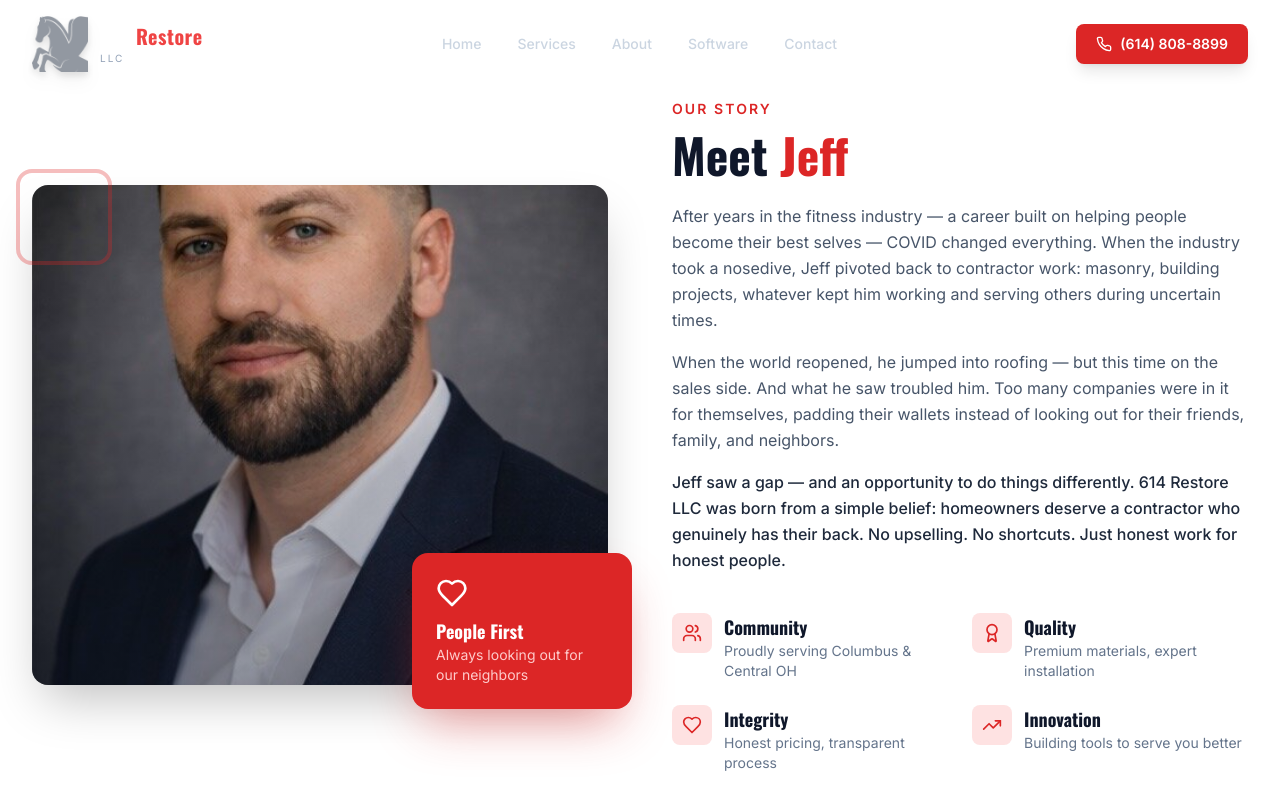
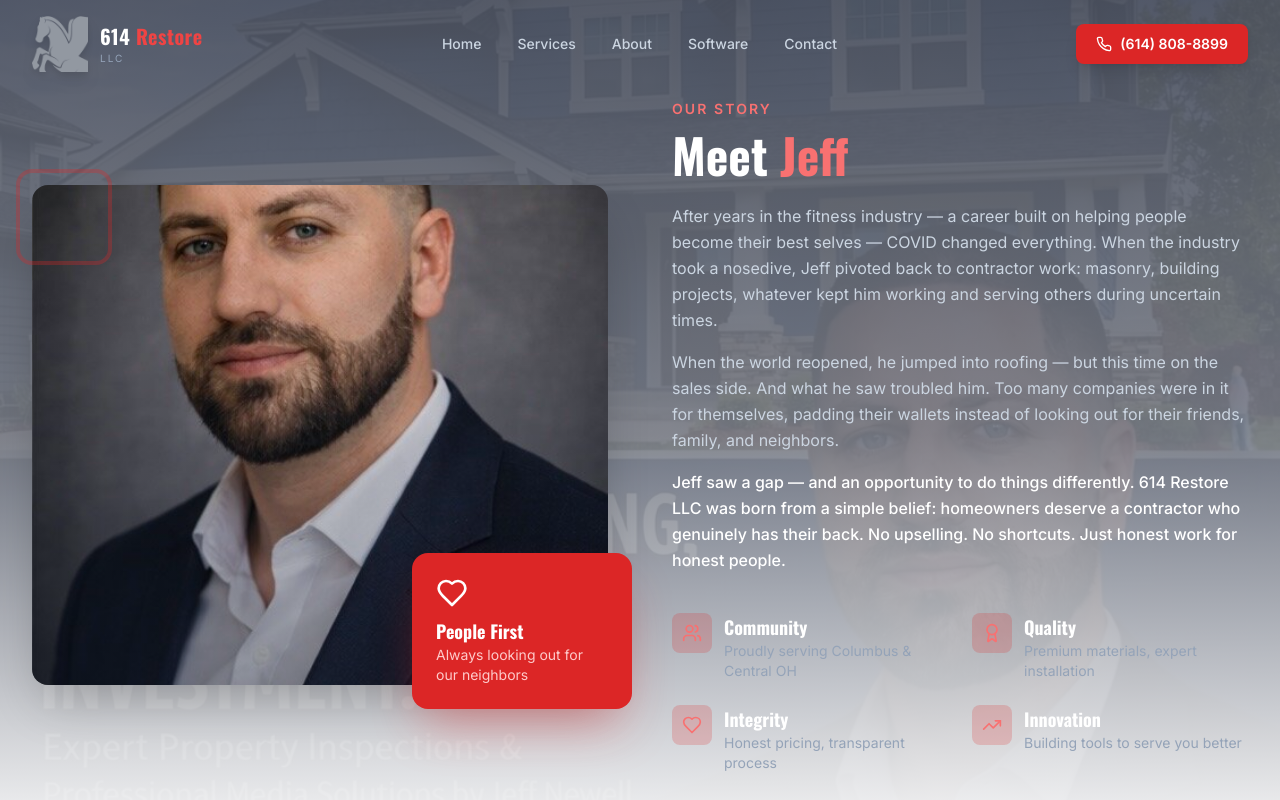
Before and after one commit to 614restore/614-site, a Next.js app: page /about in a window 1280 px wide. Shown: the top 800 px of the page. Built offline with nearby package versions, Linux system fonts and the light colour scheme.

Commit message:
Add background image to About section from restore-web

```diff
--- a/src/components/About.tsx
+++ b/src/components/About.tsx
@@ -2,8 +2,18 @@ import { Heart, Users, Award, TrendingUp } from 'lucide-react'
 
 export default function About() {
   return (
-    <section id="about" className="py-24 bg-white">
-      <div className="max-w-7xl mx-auto px-4 sm:px-6 lg:px-8">
+    <section id="about" className="relative py-24 overflow-hidden">
+      {/* Background Image */}
+      <div className="absolute inset-0">
+        <img
+          src="/images/about-hero-bg.jpg"
+          alt=""
+          className="w-full h-full object-cover opacity-20"
+        />
+        <div className="absolute inset-0 bg-gradient-to-b from-steel-900/70 via-steel-900/50 to-white" />
+      </div>
+
+      <div className="relative max-w-7xl mx-auto px-4 sm:px-6 lg:px-8">
         <div className="grid lg:grid-cols-2 gap-16 items-center">
           <div className="relative">
             <div className="relative rounded-2xl overflow-hidden shadow-2xl">
@@ -23,13 +33,13 @@ export default function About() {
           </div>
 
           <div>
-            <span className="inline-block text-red-600 font-semibold text-sm uppercase tracking-[0.15em] mb-3">
+            <span className="inline-block text-red-400 font-semibold text-sm uppercase tracking-[0.15em] mb-3">
               Our Story
             </span>
-            <h2 className="text-4xl sm:text-5xl font-heading font-bold text-steel-900 mb-6">
-              Meet <span className="text-red-600">Jeff</span>
+            <h2 className="text-4xl sm:text-5xl font-heading font-bold text-white mb-6">
+              Meet <span className="text-red-400">Jeff</span>
             </h2>
-            <div className="space-y-4 text-steel-600 leading-relaxed">
+            <div className="space-y-4 text-steel-300 leading-relaxed">
               <p>
                 After years in the fitness industry — a career built on helping people become
                 their best selves — COVID changed everything. When the industry took a nosedive,
@@ -41,7 +51,7 @@ export default function About() {
                 And what he saw troubled him. Too many companies were in it for themselves, padding
                 their wallets instead of looking out for their friends, family, and neighbors.
               </p>
-              <p className="font-medium text-steel-800">
+              <p className="font-medium text-white">
                 Jeff saw a gap — and an opportunity to do things differently. 614 Restore LLC
                 was born from a simple belief: homeowners deserve a contractor who genuinely has
                 their back. No upselling. No shortcuts. Just honest work for honest people.
@@ -56,12 +66,12 @@ export default function About() {
                 { Icon: TrendingUp, title: 'Innovation', sub: 'Building tools to serve you better' },
               ].map(({ Icon, title, sub }) => (
                 <div key={title} className="flex items-start gap-3">
-                  <div className="w-10 h-10 bg-red-100 rounded-lg flex items-center justify-center flex-shrink-0">
-                    <Icon className="w-5 h-5 text-red-600" />
+                  <div className="w-10 h-10 bg-red-600/20 rounded-lg flex items-center justify-center flex-shrink-0">
+                    <Icon className="w-5 h-5 text-red-400" />
                   </div>
                   <div>
-                    <p className="font-heading font-bold text-steel-900 text-lg">{title}</p>
-                    <p className="text-steel-500 text-sm">{sub}</p>
+                    <p className="font-heading font-bold text-white text-lg">{title}</p>
+                    <p className="text-steel-400 text-sm">{sub}</p>
                   </div>
                 </div>
               ))}
```
Also changed, not shown: public/images/about-hero-bg.jpg (added).
